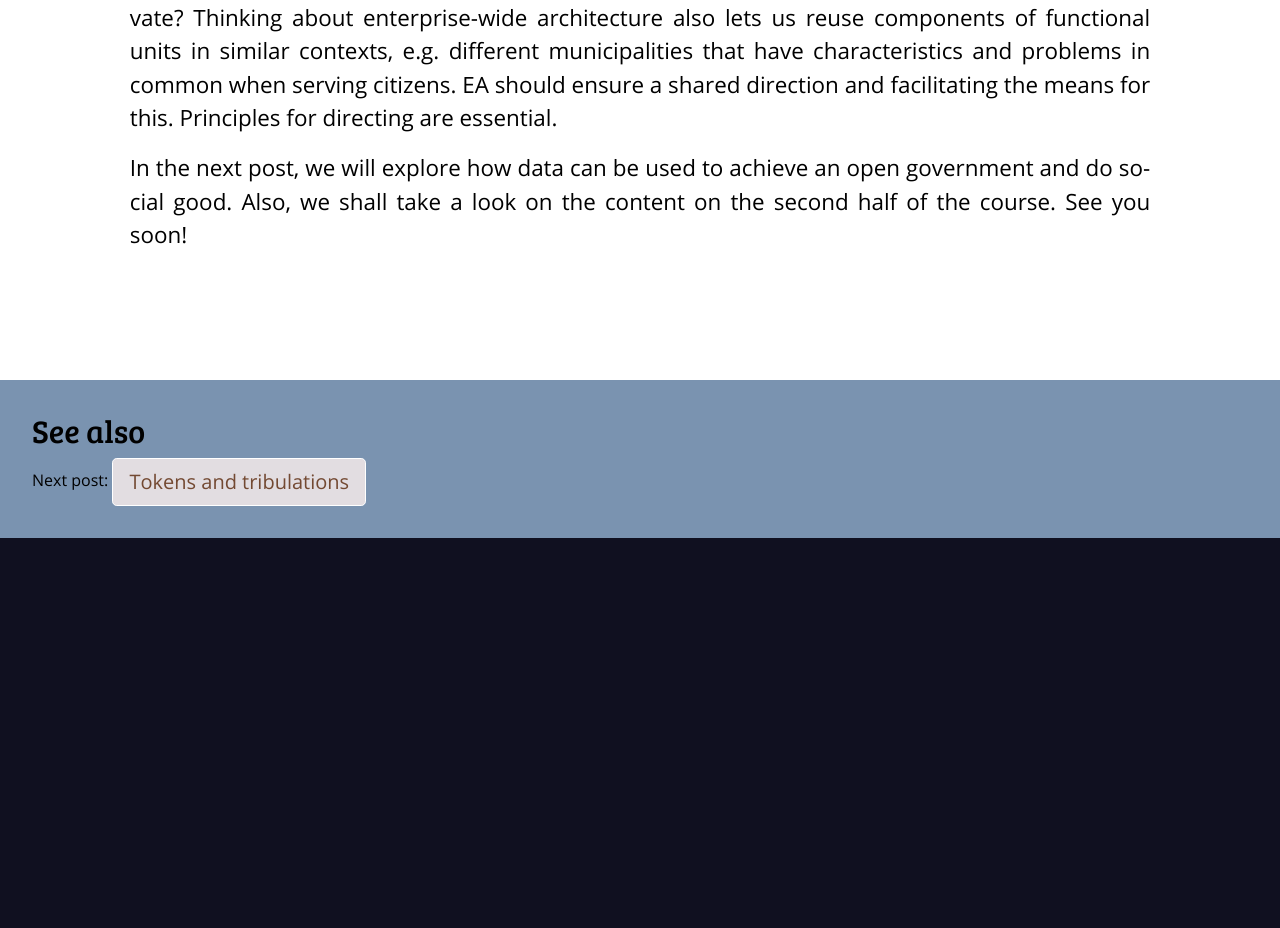
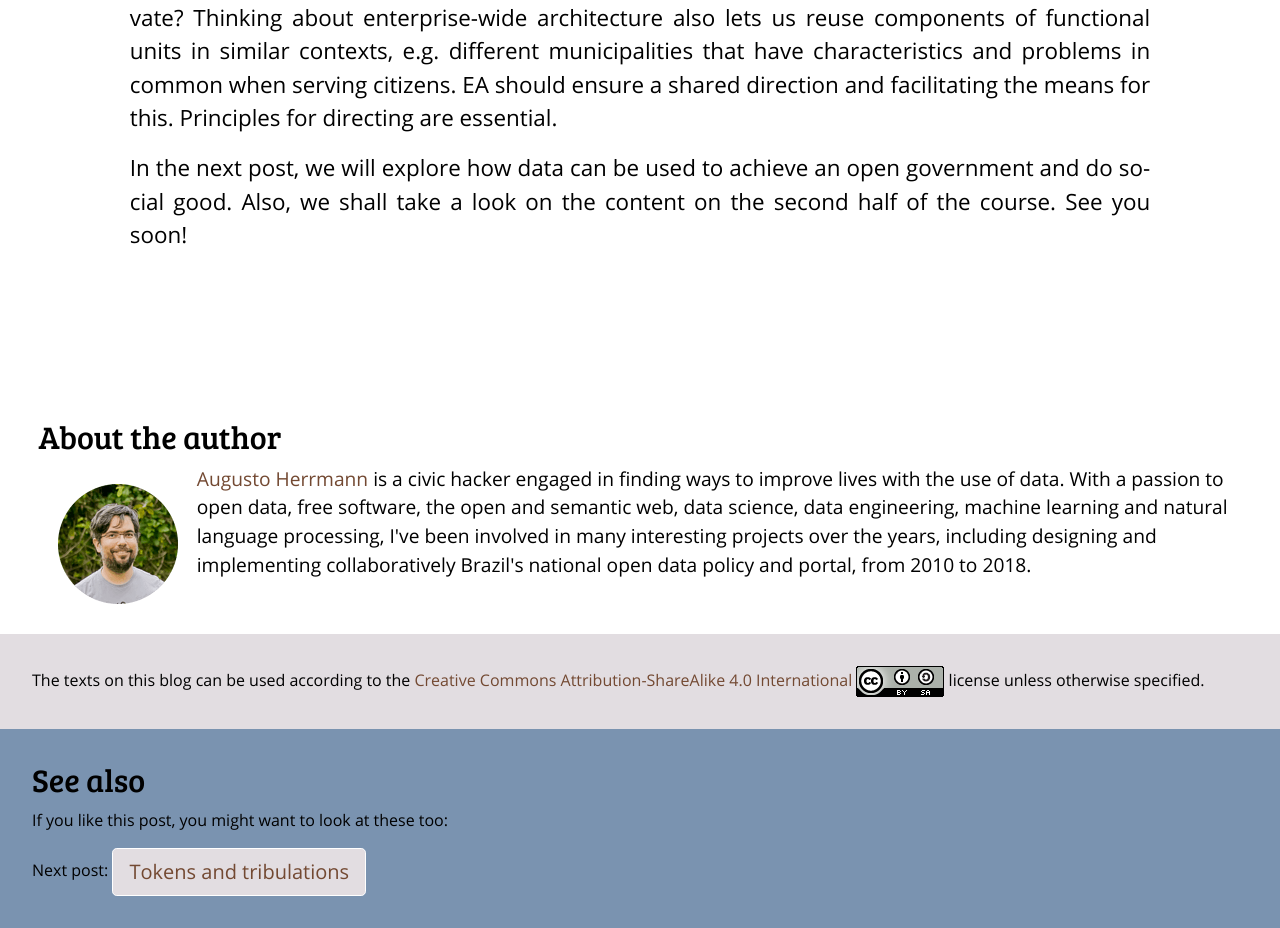
Before and after one commit to augusto-herrmann/augusto-herrmann.github.io, a Jekyll site: the page built from _posts/2019-05-17-notes-on-the-course-new-advances-in-digital-and-open-government.md, in a window 1280 px wide. Shown: the part 4435-5363 px from the top of the page. Built offline with Jekyll 4.4.1, drawn with Linux system fonts in a browser that asks for light colours; nearby versions of some CDN libraries; before the commit the page ends 4973 px from its top, so only the background shows below that.

Commit message:
improve footer of blog posts

```diff
--- a/_config.yml
+++ b/_config.yml
@@ -25,16 +25,49 @@ feed:
 # site wide translations
 t:
   en:
+    portrait: Augusto’s portrait
+    bio:
+      is a civic hacker engaged in finding ways to improve lives with the use
+      of data. With a passion to open data, free software, the open and
+      semantic web, data science, data engineering, machine learning and
+      natural language processing, I've been involved in many interesting
+      projects over the years, including designing and implementing
+      collaboratively Brazil's national open data policy and portal, from 2010
+      to 2018.
     by: "by"
     when: "on"
     image: "image by"
+    about_author: About the author
+    licensing_preamble: The texts on this blog can be used according to the
+    license_name: Creative Commons Attribution-ShareAlike 4.0 International
+    license_href: https://creativecommons.org/licenses/by-sa/4.0/
+    licensing_supplement: license unless otherwise specified.
     see_also: "See also"
+    see_also_text:
+      If you like this post, you might want to look at these too
     previous_post: "Previous post"
     next_post: "Next post"
   pt:
+    portrait: retrato de Augusto
+    bio:
+      é um hacker cívico engajado em encontrar maneiras de melhorar vidas com
+      o uso de dados. Apaixonado por dados abertos, software livre, a web
+      aberta e semântica, ciência de dados, engenharia de dados, aprendizado
+      de máquina e processamento de linguagem natural, estive envolvido em
+      diversos projetos interessantes ao longo dos anos, incluindo projetar e
+      implementar colaborativamente a política e o portal de dados abertos do
+      governo federal brasileiro, de 2010 a 2018.
     by: "por"
     when: "em"
     image: "imagem"
+    about_author: Sobre o autor
+    licensing_preamble:
+      Os textos deste blog podem ser usados de acordo com a licença
+    license_name: Creative Commons Atribuição-CompartilhaIgual 4.0 Internacional
+    license_href: https://creativecommons.org/licenses/by-sa/4.0/deed.pt_BR
+    licensing_supplement: exceto quando especificado em contrário.
     see_also: "Veja também"
+    see_also_text:
+      Se você gostou desta postagem, você pode querer ver essas também
     previous_post: "Texto anterior"
     next_post: "Próximo texto"
--- a/_layouts/post.html
+++ b/_layouts/post.html
@@ -44,6 +44,32 @@
       </div>
     </div>
     </article>
+    {% if page.author == 'Augusto Herrmann' %}
+    <aside class="aboutAuthor">
+      <h2>{{ site.t[page.lang].about_author }}</h2>
+      <p>
+        <img
+          alt="{{ site.t[page.lang].portrait }}"
+          src="{{ 'assets/images/4730_2.png' | relative_url }}"
+        />
+        <a href="{{site.baseurl}}{{page.lang}}">
+          {{ page.author }}
+        </a>
+        {{ site.t[page.lang].bio }}
+      </p>
+    </aside>
+    {% endif %}
+    <aside class="licensing">
+      {{ site.t[page.lang].licensing_preamble }}
+      <a rel="license" href="{{ site.t[page.lang].license_href }}">
+        {{ site.t[page.lang].license_name }}
+        <img
+          alt="{{ site.t[page.lang].license_name }}"
+          src="{{site.baseurl}}/assets/images/cc-4-by-sa-88x31.png"
+        />
+      </a>
+      {{ site.t[page.lang].licensing_supplement}}
+    </aside>
     {% assign posts = site.posts | reverse | where:"lang", page.lang %}
 
     {% assign iteration_previous = False %}
@@ -60,6 +86,7 @@
     {% endfor %}
     <aside class="seeAlso">
       <h2>{{ site.t[page.lang].see_also }}</h2>
+      <p>{{ site.t[page.lang].see_also_text }}:</p>
       <div class="row">
       {% if previous %}
         <div class="col">
--- a/assets/styles/base.sass
+++ b/assets/styles/base.sass
@@ -4,6 +4,7 @@ title: CSS stylesheet
 
 @import {{ "assets/styles/syntax-thankful_eyes.css" | relative_url }}
 
+$clear-white-bg: #fff
 $almost-white: #e2dde1
 $darker-text: #734932
 $darker-bg: #3672a8
@@ -377,7 +378,7 @@ html.post
       color: $darker-text
 
   article
-    background: white
+    background: $clear-white-bg
 
     .heading
       width: 100%
@@ -466,6 +467,22 @@ html.post
       border-left: 0.5rem solid gray
       background-color: lightgray
 
+  aside.aboutAuthor
+    background-color: $clear-white-bg
+    padding: 2em
+    font-size: 1.2rem
+    img
+      float: left
+      padding: 1em
+    p
+      clear: left
+      min-height: 100px
+
+  aside.licensing
+    background-color: $almost-white
+    padding: 2em
+    font-size: 1rem
+
   aside.seeAlso
     background-color: $lighter-bg
     padding: 2em
```
Also changed, not shown: _includes/profiles.md (+1 -1 lines), index.md (+1 -1 lines), assets/images/cc-4-by-sa-88x31.png (added).
